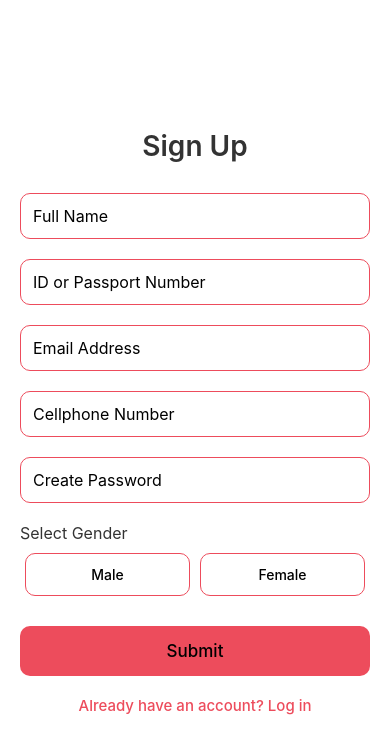
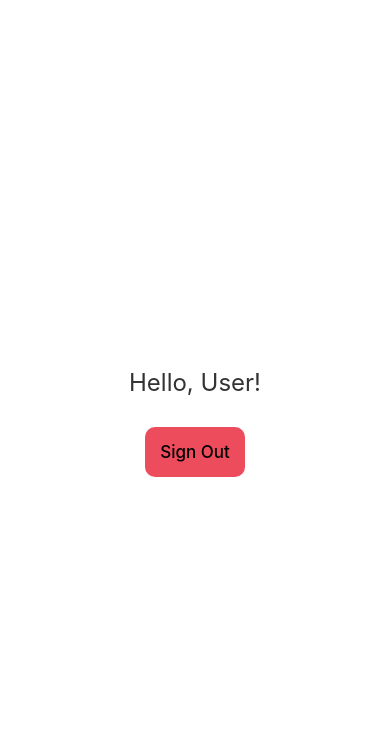
Before and after one commit to immz11/Neighbourhood-Panic-Button, a React Native app: screen /Home in a window 390 px wide. Shown: the top 754 px of the page. Built offline with nearby package versions, Linux system fonts and the light colour scheme.

Commit message:
Implimented Working Login
Added firebase authentication and a homepage

```diff
--- a/App.js
+++ b/App.js
@@ -6,6 +6,7 @@ import { GestureHandlerRootView } from 'react-native-gesture-handler';
 import { SafeAreaView, StyleSheet } from 'react-native';
 import { NavigationContainer } from "@react-navigation/native";
 import { createNativeStackNavigator } from '@react-navigation/native-stack';
+import HomeScreen from './screens/HomeScreen';
 
 import SignUpScreen from './screens/SignUpScreen';
 import LoginScreen from './screens/LoginScreen';  // ✅ Login screen remains
@@ -17,10 +18,11 @@ const App = () => {
     <GestureHandlerRootView style={{ flex: 1 }}>
       <SafeAreaView style={styles.container}>
         <NavigationContainer>
-          <Stack.Navigator initialRouteName="SignUp" screenOptions={{ headerShown: false }}>
-            <Stack.Screen name="SignUp" component={SignUpScreen} />
-            <Stack.Screen name="Login" component={LoginScreen} />
-          </Stack.Navigator>
+        <Stack.Navigator initialRouteName="SignUp" screenOptions={{ headerShown: false }}>
+  <Stack.Screen name="SignUp" component={SignUpScreen} />
+  <Stack.Screen name="Login" component={LoginScreen} />
+  <Stack.Screen name="Home" component={HomeScreen} />
+</Stack.Navigator>
         </NavigationContainer>
         <StatusBar style="auto" />
       </SafeAreaView>
--- /dev/null
+++ b/firebase.js
@@ -0,0 +1,19 @@
+// firebase.js
+import { initializeApp } from "firebase/app";
+import { getAuth } from "firebase/auth";
+
+const firebaseConfig = {
+    apiKey: "AIzaSyBKbHxL2uAMvNm8C_782S5c40F5FpFWr6M",
+    authDomain: "neighborhood-alert-7e7b8.firebaseapp.com",
+    projectId: "neighborhood-alert-7e7b8",
+    storageBucket: "neighborhood-alert-7e7b8.firebasestorage.app",
+    messagingSenderId: "266920458474",
+    appId: "1:266920458474:web:02641bd8339961857c3f93",
+    measurementId: "G-YR720ESG5Y"
+};
+
+// Initialize Firebase
+const app = initializeApp(firebaseConfig);
+
+// Initialize Firebase Authentication and export
+export const auth = getAuth(app);
--- a/package.json
+++ b/package.json
@@ -14,6 +14,7 @@
     "@react-navigation/native-stack": "^7.3.12",
     "expo": "~53.0.7",
     "expo-status-bar": "~2.2.3",
+    "firebase": "^11.6.1",
     "react": "19.0.0",
     "react-dom": "19.0.0",
     "react-native": "0.79.2",
--- /dev/null
+++ b/screens/HomeScreen.js
@@ -0,0 +1,57 @@
+import React from 'react';
+import { View, Text, TouchableOpacity, StyleSheet } from 'react-native';
+import { useNavigation, useRoute } from '@react-navigation/native';
+import { signOut } from 'firebase/auth';
+import { auth } from '../firebase';
+
+export default function HomeScreen() {
+  const navigation = useNavigation();
+  const route = useRoute();
+  const { userName } = route.params || {};
+
+  const handleSignOut = async () => {
+    try {
+      await signOut(auth);
+      navigation.reset({
+        index: 0,
+        routes: [{ name: 'Login' }],
+      });
+    } catch (error) {
+      console.error('Sign out error:', error);
+      Alert.alert('Error', 'Failed to sign out');
+    }
+  };
+
+  return (
+    <View style={styles.container}>
+      <Text style={styles.text}>Hello, {userName || 'User'}!</Text>
+      <TouchableOpacity style={styles.button} onPress={handleSignOut}>
+        <Text style={styles.buttonText}>Sign Out</Text>
+      </TouchableOpacity>
+    </View>
+  );
+}
+
+const styles = StyleSheet.create({
+  container: {
+    flex: 1,
+    justifyContent: 'center',
+    alignItems: 'center',
+    backgroundColor: '#fff',
+  },
+  text: {
+    fontSize: 24,
+    marginBottom: 30,
+    color: '#333',
+  },
+  button: {
+    backgroundColor: '#ED4C5C',
+    padding: 15,
+    borderRadius: 10,
+  },
+  buttonText: {
+    color: '#000000',
+    fontSize: 17,
+    fontWeight: '500',
+  },
+});
--- a/screens/LoginScreen.js
+++ b/screens/LoginScreen.js
@@ -1,20 +1,34 @@
-
-
 import React, { useState } from 'react';
-import { View, Text, TextInput, TouchableOpacity, StyleSheet, ScrollView, Alert } from 'react-native';
+import { View, Text, TextInput, TouchableOpacity, ScrollView } from 'react-native';
+import { useNavigation } from '@react-navigation/native';
+import { signInWithEmailAndPassword } from 'firebase/auth';
+import { auth } from '../firebase';
+import styles from '../styles';
 
 export default function LoginScreen() {
+  const navigation = useNavigation();
   const [email, setEmail] = useState('');
   const [password, setPassword] = useState('');
+  const [error, setError] = useState('');
 
-  const handleLogin = () => {
+  const handleLogin = async () => {
+    setError('');
     if (!email || !password) {
-      Alert.alert('Error', 'Please enter both email and password.');
+      setError('Please enter both email and password.');
       return;
     }
 
-    // Add your real authentication logic here
-    Alert.alert('Success', `Logged in as ${email}`);
+    try {
+      const userCredential = await signInWithEmailAndPassword(auth, email, password);
+      const user = userCredential.user;
+      navigation.navigate('Home', { userName: user.email });
+    } catch (err) {
+      let message = 'Login failed. Please try again.';
+      if (err.code === 'auth/user-not-found') message = 'User not found.';
+      else if (err.code === 'auth/wrong-password') message = 'Incorrect password.';
+      else if (err.code === 'auth/invalid-email') message = 'Invalid email format.';
+      setError(message);
+    }
   };
 
   return (
@@ -38,46 +52,16 @@ export default function LoginScreen() {
         onChangeText={setPassword}
       />
 
+      {error ? <Text style={styles.errorText}>{error}</Text> : null}
+
       <TouchableOpacity style={styles.button} onPress={handleLogin}>
         <Text style={styles.buttonText}>Sign In</Text>
       </TouchableOpacity>
+
+      <TouchableOpacity onPress={() => navigation.navigate('SignUp')}>
+  <Text style={styles.loginText}>Don't have an account? Sign up</Text>
+</TouchableOpacity>
+
     </ScrollView>
   );
 }
-
-const styles = StyleSheet.create({
-  container: {
-    paddingVertical: 40,
-    paddingHorizontal: 20,
-    backgroundColor: '#fff',
-    flexGrow: 1,
-    justifyContent: 'center',
-  },
-  title: {
-    fontSize: 28,
-    fontWeight: '600',
-    marginBottom: 30,
-    textAlign: 'center',
-    color: '#333',
-  },
-  input: {
-    borderWidth: 1,
-    borderColor: '#ED4C5C',
-    padding: 12,
-    borderRadius: 10,
-    marginBottom: 20,
-    fontSize: 16,
-  },
-  button: {
-    backgroundColor: '#ED4C5C',
-    padding: 15,
-    borderRadius: 10,
-    marginTop: 10,
-  },
-  buttonText: {
-    color: '#000000',
-    textAlign: 'center',
-    fontSize: 17,
-    fontWeight: '500',
-  },
-});
--- a/screens/SignUpScreen.js
+++ b/screens/SignUpScreen.js
@@ -1,7 +1,9 @@
-
 import React, { useState } from 'react';
-import { View, Text, TextInput, TouchableOpacity, StyleSheet, ScrollView, Alert } from 'react-native';
+import { View, Text, TextInput, TouchableOpacity, ScrollView } from 'react-native';
 import { useNavigation } from '@react-navigation/native';
+import { createUserWithEmailAndPassword } from 'firebase/auth';
+import { auth } from '../firebase';
+import styles from '../styles';
 
 export default function SignUpScreen() {
   const navigation = useNavigation();
@@ -12,34 +14,34 @@ export default function SignUpScreen() {
   const [cellphone, setCellphone] = useState('');
   const [password, setPassword] = useState('');
   const [gender, setGender] = useState('');
+  const [error, setError] = useState('');
 
-  const handleSignUp = () => {
+  const handleSignUp = async () => {
+    setError('');
     if (!fullName || !idNumber || !email || !cellphone || !password || !gender) {
-      Alert.alert('Error', 'Please fill in all fields.');
+      setError('Please fill in all fields.');
       return;
     }
 
-    Alert.alert('Success', `Signed up as ${gender}`);
+    try {
+      const userCredential = await createUserWithEmailAndPassword(auth, email, password);
+      const user = userCredential.user;
+      navigation.navigate('Home', { userName: fullName });
+    } catch (err) {
+      let message = 'Signup failed. Please try again.';
+      if (err.code === 'auth/email-already-in-use') message = 'Email already in use.';
+      else if (err.code === 'auth/weak-password') message = 'Password should be at least 6 characters.';
+      else if (err.code === 'auth/invalid-email') message = 'Invalid email format.';
+      setError(message);
+    }
   };
 
   return (
     <ScrollView contentContainerStyle={styles.container}>
       <Text style={styles.title}>Sign Up</Text>
 
-      <TextInput
-        style={styles.input}
-        placeholder="Full Name"
-        value={fullName}
-        onChangeText={setFullName}
-      />
-
-      <TextInput
-        style={styles.input}
-        placeholder="ID or Passport Number"
-        value={idNumber}
-        onChangeText={setIdNumber}
-      />
-
+      <TextInput style={styles.input} placeholder="Full Name" value={fullName} onChangeText={setFullName} />
+      <TextInput style={styles.input} placeholder="ID or Passport Number" value={idNumber} onChangeText={setIdNumber} />
       <TextInput
         style={styles.input}
         placeholder="Email Address"
@@ -48,7 +50,6 @@ export default function SignUpScreen() {
         value={email}
         onChangeText={setEmail}
       />
-
       <TextInput
         style={styles.input}
         placeholder="Cellphone Number"
@@ -56,7 +57,6 @@ export default function SignUpScreen() {
         value={cellphone}
         onChangeText={setCellphone}
       />
-
       <TextInput
         style={styles.input}
         placeholder="Create Password"
@@ -81,6 +81,8 @@ export default function SignUpScreen() {
         </TouchableOpacity>
       </View>
 
+      {error ? <Text style={styles.errorText}>{error}</Text> : null}
+
       <TouchableOpacity style={styles.button} onPress={handleSignUp}>
         <Text style={styles.buttonText}>Submit</Text>
       </TouchableOpacity>
@@ -91,73 +93,3 @@ export default function SignUpScreen() {
     </ScrollView>
   );
 }
-
-const styles = StyleSheet.create({
-  container: {
-    paddingVertical: 40,
-    paddingHorizontal: 20,
-    backgroundColor: '#fff',
-    flexGrow: 1,
-    justifyContent: 'center',
-  },
-  title: {
-    fontSize: 28,
-    fontWeight: '600',
-    marginBottom: 30,
-    textAlign: 'center',
-    color: '#333',
-  },
-  input: {
-    borderWidth: 1,
-    borderColor: '#ED4C5C',
-    padding: 12,
-    borderRadius: 10,
-    marginBottom: 20,
-    fontSize: 16,
-  },
-  label: {
-    fontSize: 16,
-    marginBottom: 10,
-    color: '#333',
-  },
-  genderContainer: {
-    flexDirection: 'row',
-    justifyContent: 'space-between',
-    marginBottom: 20,
-  },
-  genderButton: {
-    flex: 1,
-    borderWidth: 1,
-    borderColor: '#ED4C5C',
-    borderRadius: 10,
-    padding: 12,
-    marginHorizontal: 5,
-    alignItems: 'center',
-  },
-  genderButtonSelected: {
-    backgroundColor: '#ED4C5C',
-  },
-  genderText: {
-    color: '#000000',
-    fontWeight: '500',
-  },
-  button: {
-    backgroundColor: '#ED4C5C',
-    padding: 15,
-    borderRadius: 10,
-    marginTop: 10,
-  },
-  buttonText: {
-    color: '#000000',
-    textAlign: 'center',
-    fontSize: 17,
-    fontWeight: '500',
-  },
-  loginText: {
-    marginTop: 20,
-    textAlign: 'center',
-    color: '#ED4C5C',
-    fontSize: 15,
-    fontWeight: '500',
-  },
-});
--- /dev/null
+++ b/styles.js
@@ -0,0 +1,75 @@
+// styles.js
+import { StyleSheet } from 'react-native';
+
+const globalStyles = StyleSheet.create({
+  container: {
+    paddingVertical: 40,
+    paddingHorizontal: 20,
+    backgroundColor: '#fff',
+    flexGrow: 1,
+    justifyContent: 'center',
+  },
+  title: {
+    fontSize: 28,
+    fontWeight: '600',
+    marginBottom: 30,
+    textAlign: 'center',
+    color: '#333',
+  },
+  input: {
+    borderWidth: 1,
+    borderColor: '#ED4C5C',
+    padding: 12,
+    borderRadius: 10,
+    marginBottom: 20,
+    fontSize: 16,
+  },
+  button: {
+    backgroundColor: '#ED4C5C',
+    padding: 15,
+    borderRadius: 10,
+    marginTop: 10,
+  },
+  buttonText: {
+    color: '#000000',
+    textAlign: 'center',
+    fontSize: 17,
+    fontWeight: '500',
+  },
+  label: {
+    fontSize: 16,
+    marginBottom: 10,
+    color: '#333',
+  },
+  genderContainer: {
+    flexDirection: 'row',
+    justifyContent: 'space-between',
+    marginBottom: 20,
+  },
+  genderButton: {
+    flex: 1,
+    borderWidth: 1,
+    borderColor: '#ED4C5C',
+    borderRadius: 10,
+    padding: 12,
+    marginHorizontal: 5,
+    alignItems: 'center',
+  },
+  genderButtonSelected: {
+    backgroundColor: '#ED4C5C',
+  },
+  genderText: {
+    color: '#000000',
+    fontWeight: '500',
+  },
+  loginText: {
+    marginTop: 20,
+    textAlign: 'center',
+    color: '#ED4C5C',
+    fontSize: 15,
+    fontWeight: '500',
+  },
+
+});
+
+export default globalStyles;
```
Also changed, not shown: 1 other file (tests, documents, lock files or other folders).
